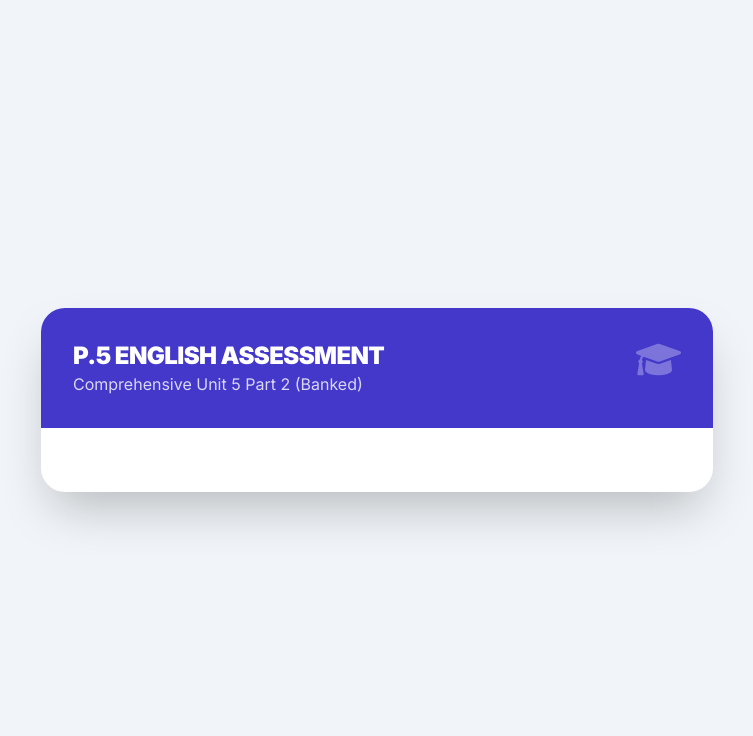
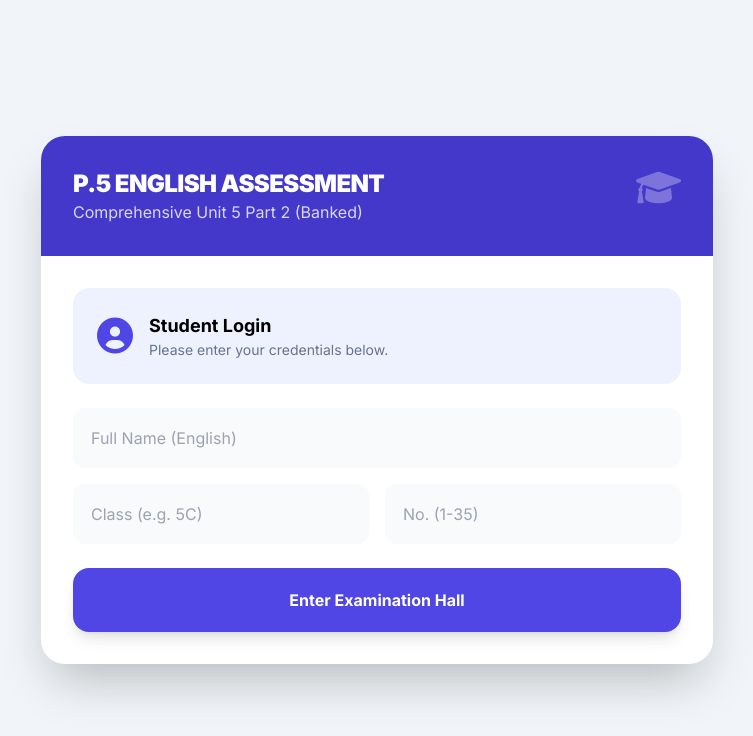
Before and after one commit to chiuph-bot/RandallEngMSU5P2, a plain HTML site: page index.html in a window 1280 px wide. Shown: the whole page, without its empty margins (263-1016 px from the left). Drawn offline with nearby package versions, Linux system fonts and the light colour scheme.

Commit message:
Update index.html

```diff
--- a/index.html
+++ b/index.html
@@ -36,7 +36,7 @@
 
     <script>
         // --- Configuration ---
-        const https://script.google.com/macros/s/AKfycbzThAPJfGmsHA8EQURvG-oDnrh0cUQ5FkjrJQRIv824PaSHq3SUw6igyUvXVvIIlaY/exec= "";
+         const SHEETS_WEBAPP_URL = "https://script.google.com/macros/s/AKfycbx85AlPBE-ChHbQ2cdWWUB_irZc6DewgdxsDYTiSZoIweYf_vf9GkJ1Y_ma84LATQrq/exec";
 
         // --- Multi-Year Question Bank ---
         const QUESTION_BANK = {
```
